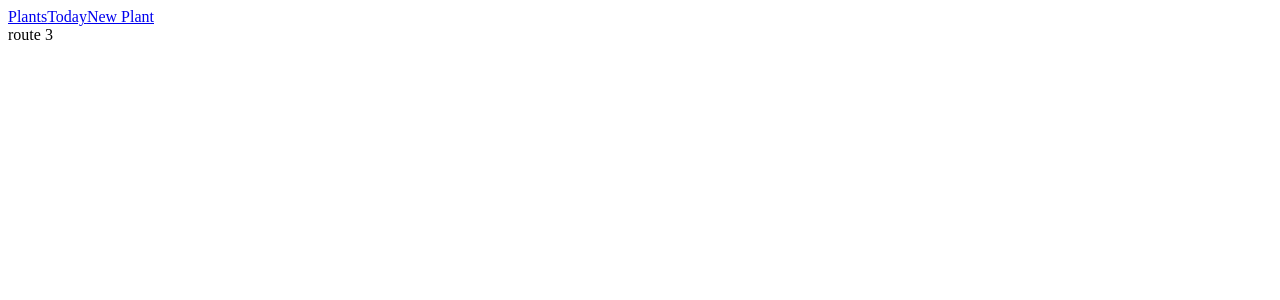
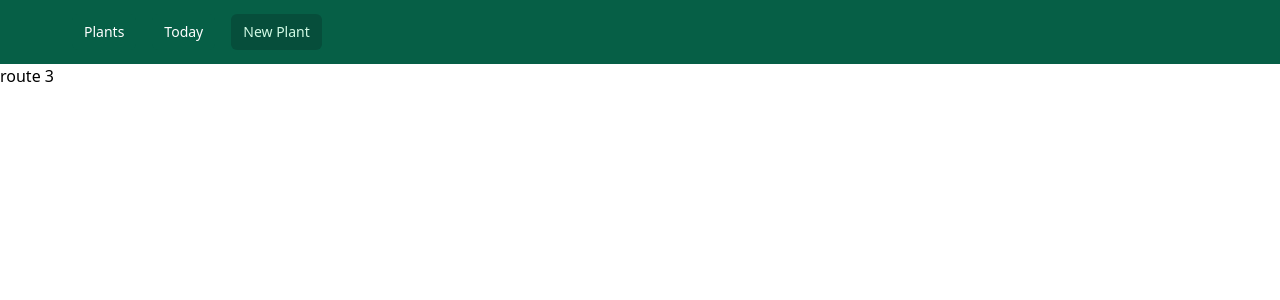
Before and after one commit to patrick-rush/react-drip-frontend, a React (Create React App) app: page /plants/new in a window 1280 px wide. Shown: the top 300 px of the page. Built offline with nearby package versions, Linux system fonts and the light colour scheme.

Commit message:
set up tailwind and Plant component

```diff
--- a/public/index.html
+++ b/public/index.html
@@ -14,6 +14,7 @@
       manifest.json provides metadata used when your web app is installed on a
       user's mobile device or desktop. See https://developers.google.com/web/fundamentals/web-app-manifest/
     -->
+    <link href="https://unpkg.com/tailwindcss@^2/dist/tailwind.min.css" rel="stylesheet">
     <link rel="manifest" href="%PUBLIC_URL%/manifest.json" />
     <!--
       Notice the use of %PUBLIC_URL% in the tags above.
--- a/src/App.js
+++ b/src/App.js
@@ -5,36 +5,47 @@ import {
   Route,
   NavLink
 } from 'react-router-dom';
+import PageContainer from './containers/PageContainer';
 
 function App() {
   return (
     <div className="App">
       <Router>
-        <nav className="text-center bg-blue-900 text-yellow-100 p-4">
+        <nav className="bg-green-800">
+          <div className="max-w-7xl mx-auto px-4 sm:px-6 lg:px-8">
+            <div className="flex items-center justify-between h-16">
+              <div className="flex items-center">
+                <div className="">
+                  <div className="ml-10 flex items-baseline space-x-4">
                     <NavLink
                       exact
                       to="/"
-            className="inline-block px-4 py-2"
-            activeClassName="text-red-300"
+                      className="hover:bg-green-700 hover:text-white bg-green-800 text-white px-3 py-2 rounded-md text-sm font-medium"
+                      activeClassName="text-green-100 bg-green-900"
                       >Plants
                     </NavLink>
                     <NavLink
                       exact
                       to="/plants"
-            className="inline-block px-4 py-2"
-            activeClassName="text-red-300"
+                      className="hover:bg-green-700 hover:text-white bg-green-800 text-white px-3 py-2 rounded-md text-sm font-medium"
+                      activeClassName="text-green-100 bg-green-900"
                       >Today
                     </NavLink>
                     <NavLink
                       exact
                       to="/plants/new"
-            className="inline-block px-4 py-2"
-            activeClassName="text-red-300"
+                      className="hover:bg-green-700 hover:text-white bg-green-800 text-white px-3 py-2 rounded-md text-sm font-medium"
+                      activeClassName="text-green-100 bg-green-900"
                       >New Plant
                     </NavLink>
+                  </div>
+                </div>
+              </div>
+            </div>
+          </div>
         </nav>
         <Switch>
-          <Route exact path="/" >route 1</Route>
+          <Route exact path="/" component={PageContainer}></Route>
           <Route exact path="/plants" >route 2</Route>
           <Route exact path="/plants/:plantId" >route 3</Route>
         </Switch>
--- /dev/null
+++ b/src/components/Plant.js
@@ -0,0 +1,21 @@
+import React, { Component } from 'react';
+
+class Plant extends Component {
+
+    handleClick = event => {
+        this.props.history.push(`/plants/${this.props.plant.id}`)
+    }
+
+    render() {
+        return (
+            <div className="bg-white px-4 py-5 sm:grid sm:grid-cols-3 sm:gap-4 sm:px-6">
+                <button onClick={this.handleClick} className="text-left text-sm font-medium text-gray-500">
+                    {this.props.plant.name}
+                </button>
+            </div>
+
+        )
+    }
+}
+
+export default Plant;
--- /dev/null
+++ b/src/containers/PageContainer.js
@@ -0,0 +1,34 @@
+import React, { Component } from 'react';
+import PlantIndexContainer from './PlantIndexContainer';
+import { connect } from 'react-redux';
+import { fetchPlants } from '../actions/plants';
+import PlantShowContainer from './PlantShowContainer'
+
+class PageContainer extends Component {
+
+    componentDidMount() {
+        this.props.fetchPlants();
+    }
+
+    render() {
+        return (
+            <>
+                <div className="pl-10 pt-5 mx-auto sm:grid grid-cols-3 gap-4 my-4">
+                    <PlantIndexContainer history={this.props.history}/>
+                </div>
+                <div className="bg-white sm:min-h-screen col-span-2 rounded-md shadow">
+                    <PlantShowContainer />
+                </div>
+                {/* <section id="flash" class="rounded-md -m-10 h-10 col-span-3 py-2 pl-4 opacity-0 transition-opacity duration-500"></section> */}
+            </>
+        )
+    }
+}
+
+const mapDispatchToProps = dispatch => {
+    return {
+        fetchPlants: () => dispatch(fetchPlants()),
+    }
+}
+
+export default connect(null, mapDispatchToProps)(PageContainer);
--- /dev/null
+++ b/src/containers/PlantIndexContainer.js
@@ -0,0 +1,40 @@
+import React, { Component } from 'react';
+import Plant from '../components/Plant';
+import { connect } from 'react-redux';
+
+class PlantIndexContainer extends Component {
+
+    renderPlants = () => this.props.plants.map(plant => <Plant plant={plant} history={this.props.history}/>)
+
+    render() {
+        return (
+            <div className="bg-white shadow overflow-hidden sm:rounded-lg">
+                <div className="px-4 py-5 sm:px-6">
+                    <h3 className="text-lg leading-6 font-medium text-green-900">
+                        Plants
+                    </h3>
+                </div>
+                <div className="border-t border-gray-200">
+                </div>
+                <div>
+                    {this.renderPlants()}
+                    {/* Plants Go Here */}
+                </div>
+            </div>
+        )
+    }
+}
+
+const mapStateToProps = state => {
+    return {
+        plants: state.plants.plants
+    }
+}
+
+// const mapDispatchToProps = dispatch => {
+//     return {
+
+//     }
+// }
+
+export default connect(mapStateToProps)(PlantIndexContainer);
--- /dev/null
+++ b/src/containers/PlantShowContainer.js
@@ -0,0 +1,15 @@
+import React, { Component } from 'react';
+
+class PlantShowContainer extends Component {
+    render() {
+        return (
+            <div className="header px-4 py-5 sm:px-6">
+                <h3 className="title text-lg leading-6 font-medium text-green-900">
+                    PlantShowContainer
+                </h3>
+            </div>
+        )
+    }
+}
+
+export default PlantShowContainer;
```
Lines whose indentation alone changed are shown as unchanged.
